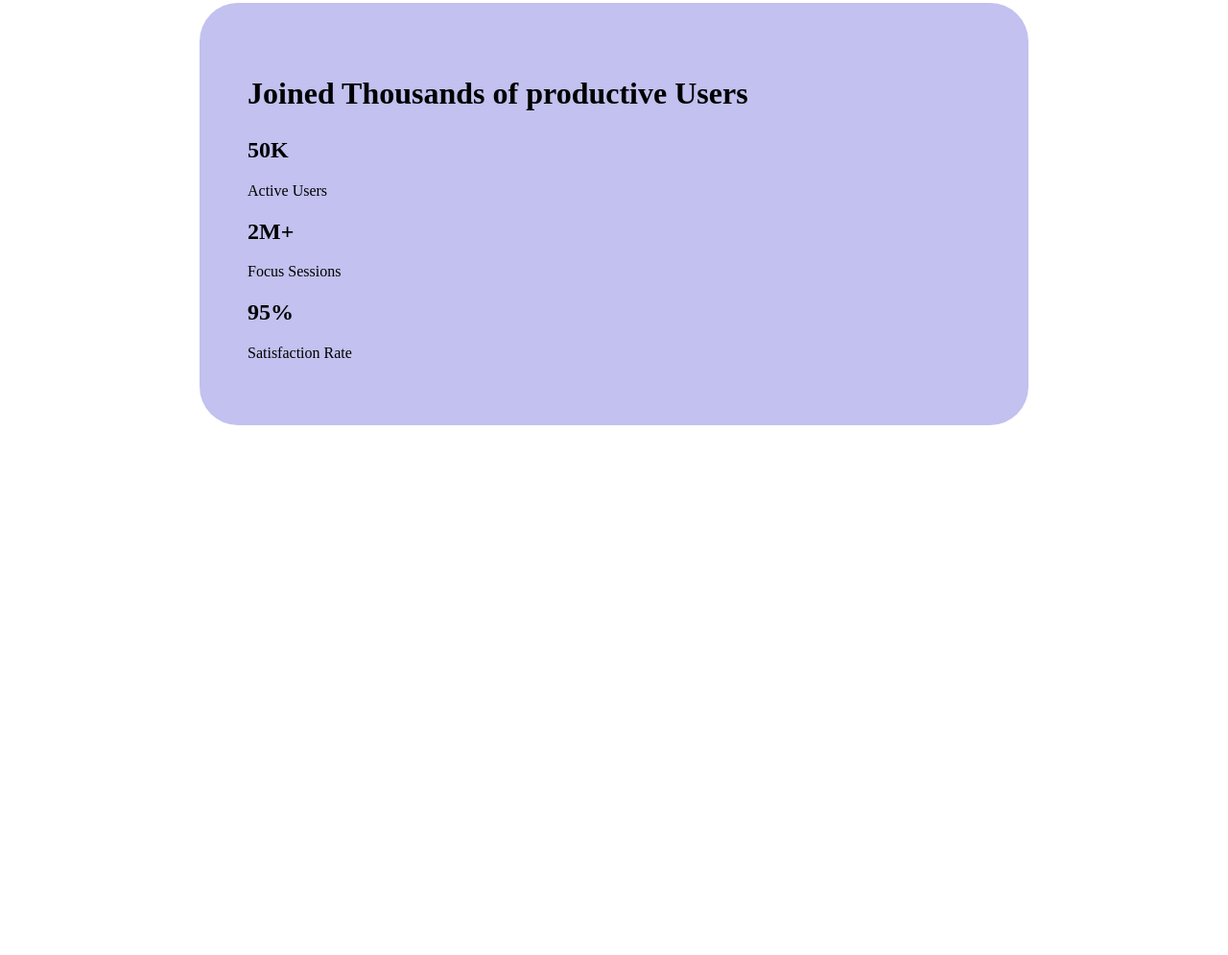
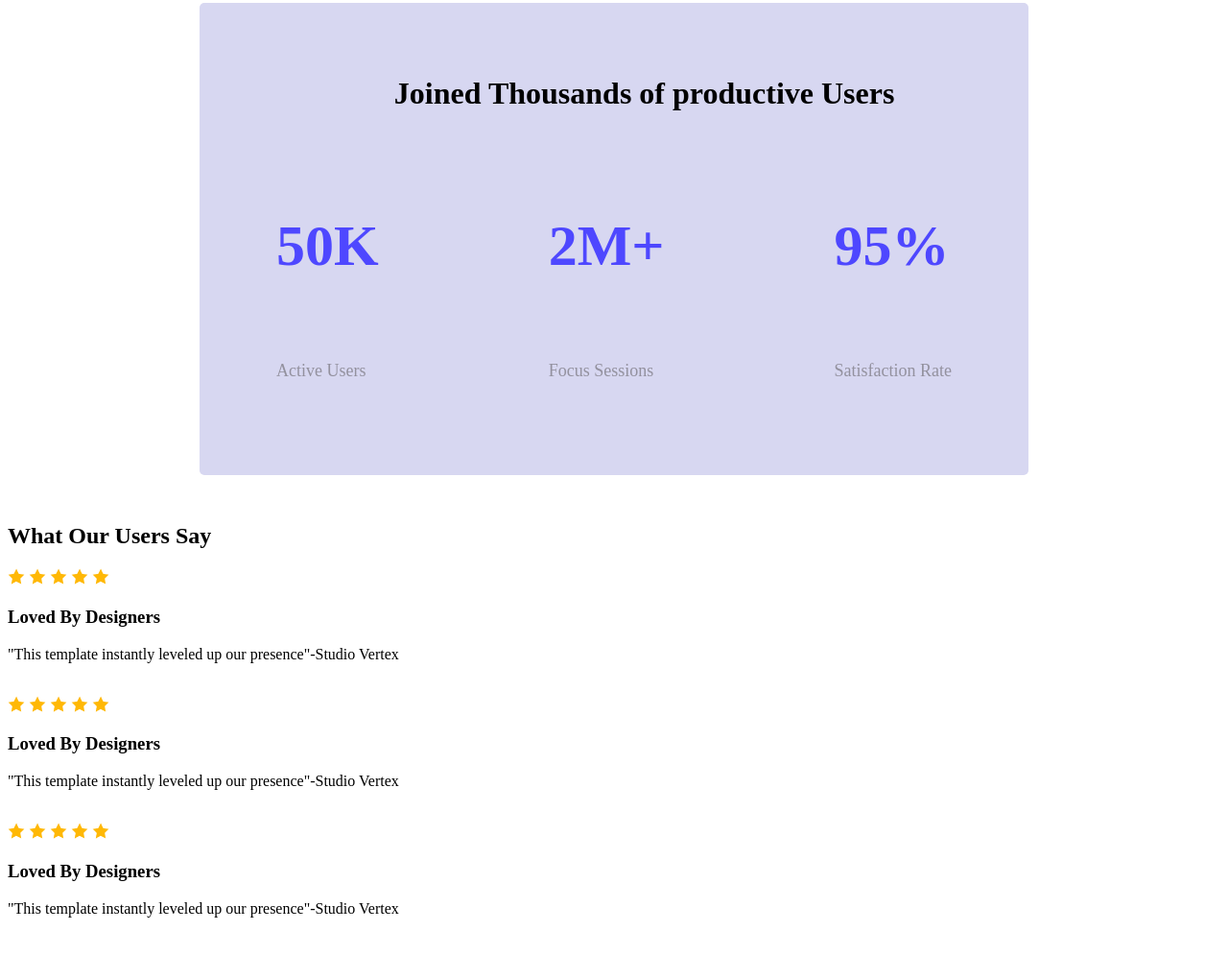
Before and after one commit to NuzhatMouli/Assignment-1, a plain HTML site: page index.html in a window 1280 px wide. Shown: the part 958-1953 px from the top of the page at 96% size. Before the commit the page ends 1451 px from the top, so only its background shows below. Drawn offline with Linux system fonts and the light colour scheme.

Commit message:
feedback section

```diff
--- a/index.html
+++ b/index.html
@@ -42,20 +42,70 @@
             </div>
 
         </div>
+
+
+
         <div class="user-section">
             <h2 class="user-header"> Joined Thousands of productive Users</h2>
+            <div class="user-elements">
+                <div>
+                    <h1 class="user-heading"> 50K </h1>
+                    <p class="user-para">Active Users</p>
+                </div>
+                <div>
+                    <h1 class="user-heading"> 2M+ </h1>
+                    <p class="user-para">Focus Sessions</p>
+                </div>
+                <div>
+                    <h1 class="user-heading"> 95% </h1>
+                    <p class="user-para">Satisfaction Rate</p>
+                </div>
+            </div>
 
-            <div class="user-element1">
-                <h1 class="user-heading"> 50K </h1>
-                <p>Active Users</p>
+        </div>
+
+
+
+        <div class="user-feedback">
+            <h1>What Our Users Say</h1>
+            <div class="feedback-1">
+                <div class="review-stars">
+                    <img src="B12A01-landing-launchpad/Assets/icon-star.png" alt="Star Ratings">
+                    <img src="B12A01-landing-launchpad/Assets/icon-star.png" alt="Star Ratings">
+                    <img src="B12A01-landing-launchpad/Assets/icon-star.png" alt="Star Ratings">
+                    <img src="B12A01-landing-launchpad/Assets/icon-star.png" alt="Star Ratings">
+                    <img src="B12A01-landing-launchpad/Assets/icon-star.png" alt="Star Ratings">
+                </div>
+
+                <h3> Loved By Designers</h3>
+                <p>"This template instantly leveled up our presence"-Studio Vertex</p>
+                <img src="" alt="">
             </div>
-            <div class="user-element2">
-                <h1 class="user-heading"> 2M+ </h1>
-                <p>Focus Sessions</p>
+            <div class="feedback-2">
+                <div class="review-stars">
+                    <img src="B12A01-landing-launchpad/Assets/icon-star.png" alt="Star Ratings">
+                    <img src="B12A01-landing-launchpad/Assets/icon-star.png" alt="Star Ratings">
+                    <img src="B12A01-landing-launchpad/Assets/icon-star.png" alt="Star Ratings">
+                    <img src="B12A01-landing-launchpad/Assets/icon-star.png" alt="Star Ratings">
+                    <img src="B12A01-landing-launchpad/Assets/icon-star.png" alt="Star Ratings">
+                </div>
+
+                <h3> Loved By Designers</h3>
+                <p>"This template instantly leveled up our presence"-Studio Vertex</p>
+                <img src="" alt="">
             </div>
-            <div class="user-element3">
-                <h1 class="user-heading"> 95% </h1>
-                <p>Satisfaction Rate</p>
+            <div class="feedback-3">
+                <div class="review-stars">
+                    <img src="B12A01-landing-launchpad/Assets/icon-star.png" alt="Star Ratings">
+                    <img src="B12A01-landing-launchpad/Assets/icon-star.png" alt="Star Ratings">
+                    <img src="B12A01-landing-launchpad/Assets/icon-star.png" alt="Star Ratings">
+                    <img src="B12A01-landing-launchpad/Assets/icon-star.png" alt="Star Ratings">
+                    <img src="B12A01-landing-launchpad/Assets/icon-star.png" alt="Star Ratings">
+                </div>
+
+                <h3> Loved By Designers</h3>
+                <p>"This template instantly leveled up our presence"-Studio Vertex</p>
+                <img src="" alt="">
             </div>
         </div>
 
--- a/style.css
+++ b/style.css
@@ -96,16 +96,39 @@ nav {
 }
 
 .user-section {
-    background-color: #c2c1ef;
+    background-color: #d7d7f1;
     align-items: center;
-    justify-content: space-between;
+    border-radius: 5px;
     margin: 50px 200px;
     padding: 50px 50px 50px 50px;
-    border-radius: 40px;
+
+
     height: fit-content;
+    min-width: fit-content
 }
 
 .user-header {
     font-size: xx-large;
     justify-content: center;
+    margin-left: 20%;
+
 }
+
+.user-elements {
+    display: flex;
+    justify-content: space-between;
+
+}
+
+.user-heading {
+    font-size: 60px;
+    color: #4E47FF;
+    padding: 30px;
+}
+
+.user-para {
+    color: #93919e;
+    padding: 5px 30px 30px 30px;
+    font-size: large;
+    margin-top: 0;
+}
```
